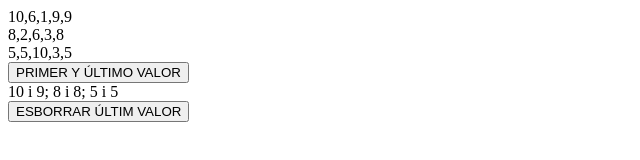
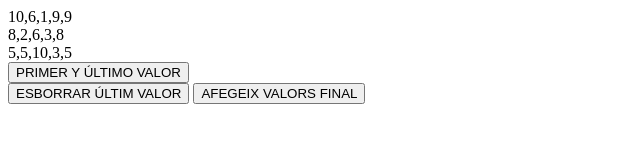
Before and after one commit to AlexLi727/M06_UF2_Arrays, a plain HTML site: page index.html in a window 1280 px wide. Shown: the whole page, without its empty margins (0-640 px from the left). Drawn offline with Linux system fonts and the light colour scheme.

Commit message:
Numero 1

```diff
--- a/alabay.js
+++ b/alabay.js
@@ -18,11 +18,21 @@ console.log(llista_bidimensional);
 document.getElementById("llista_bidimensional1").innerHTML = llista_bidimensional[0];
 document.getElementById("llista_bidimensional2").innerHTML = llista_bidimensional[1];
 
+
+
+document.getElementById("MostrarNumeros").addEventListener("click", mostrarResultados);
+
+document.getElementById("Borrar").addEventListener("click", function(){
+    llista_numeros.pop();
+    delete llista_bidimensional[0].pop();
+    delete llista_bidimensional[1].pop();
+    mostrarResultados();
+});
+
+
 function mostrarResultados(){
     document.getElementById("resultats").innerHTML =
-    llista_numeros.shift() + ` i ` + llista_numeros.pop() + `; `
-    + llista_bidimensional[0].shift() + ` i ` + llista_bidimensional[0].pop() + `; `
-    + llista_bidimensional[1].shift() + ` i ` + llista_bidimensional[1].pop();
+    llista_numeros[0] + ` i ` + llista_numeros[llista_numeros.length - 1] + `; `
+    + llista_bidimensional[0][0] + ` i ` + llista_bidimensional[0][llista_bidimensional[0].length - 1] + `; `
+    + llista_bidimensional[1][0] + ` i ` + llista_bidimensional[1][llista_bidimensional[1].length -1];
 }
-
-document.getElementById("MostrarNumeros").addEventListener("click", mostrarResultados());
--- a/index.html
+++ b/index.html
@@ -15,6 +15,8 @@
     <button id = "MostrarNumeros">PRIMER Y ÚLTIMO VALOR</button>
     <div id = "resultats"> </div>
 
-    <button id = "borrar"> ESBORRAR ÚLTIM VALOR </button>
+    <button id = "Borrar"> ESBORRAR ÚLTIM VALOR </button>
+
+    <button id = "añadir"> AFEGEIX VALORS FINAL </button>
 </body>
 </html>
```
